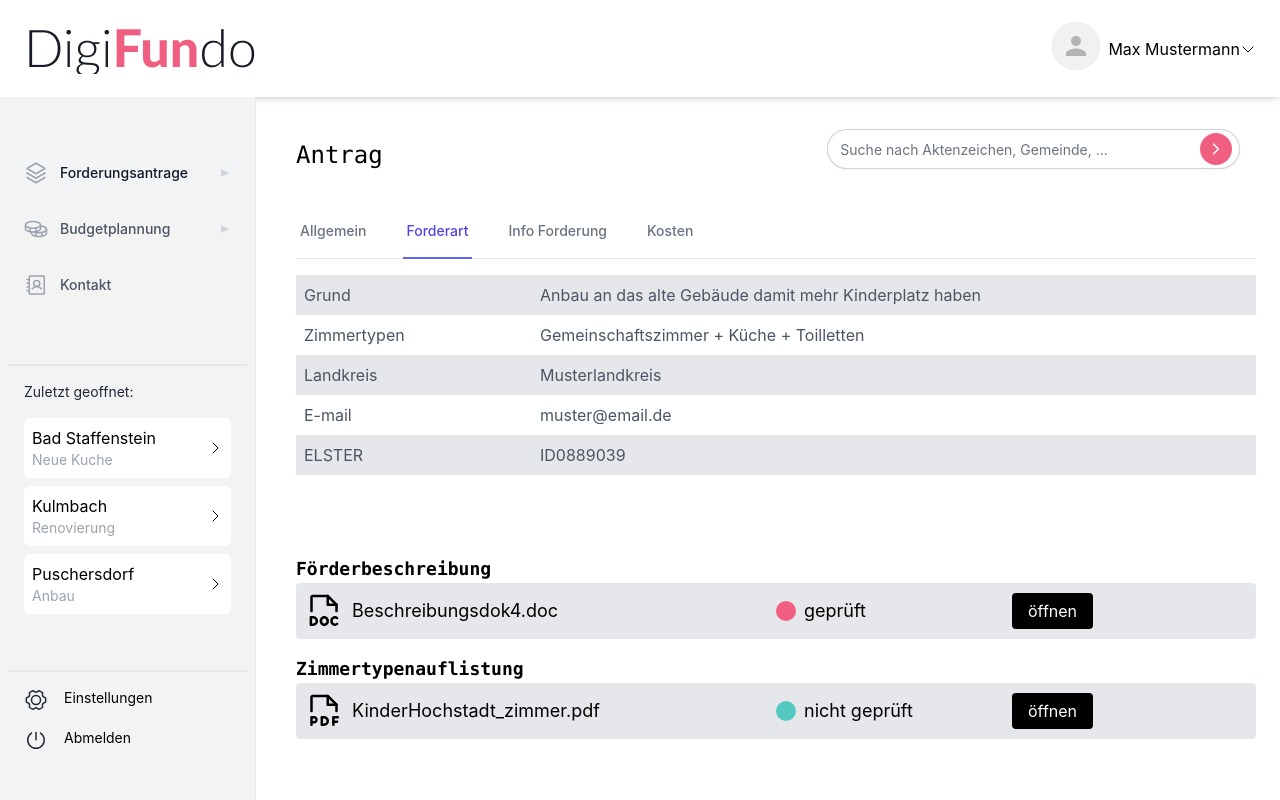
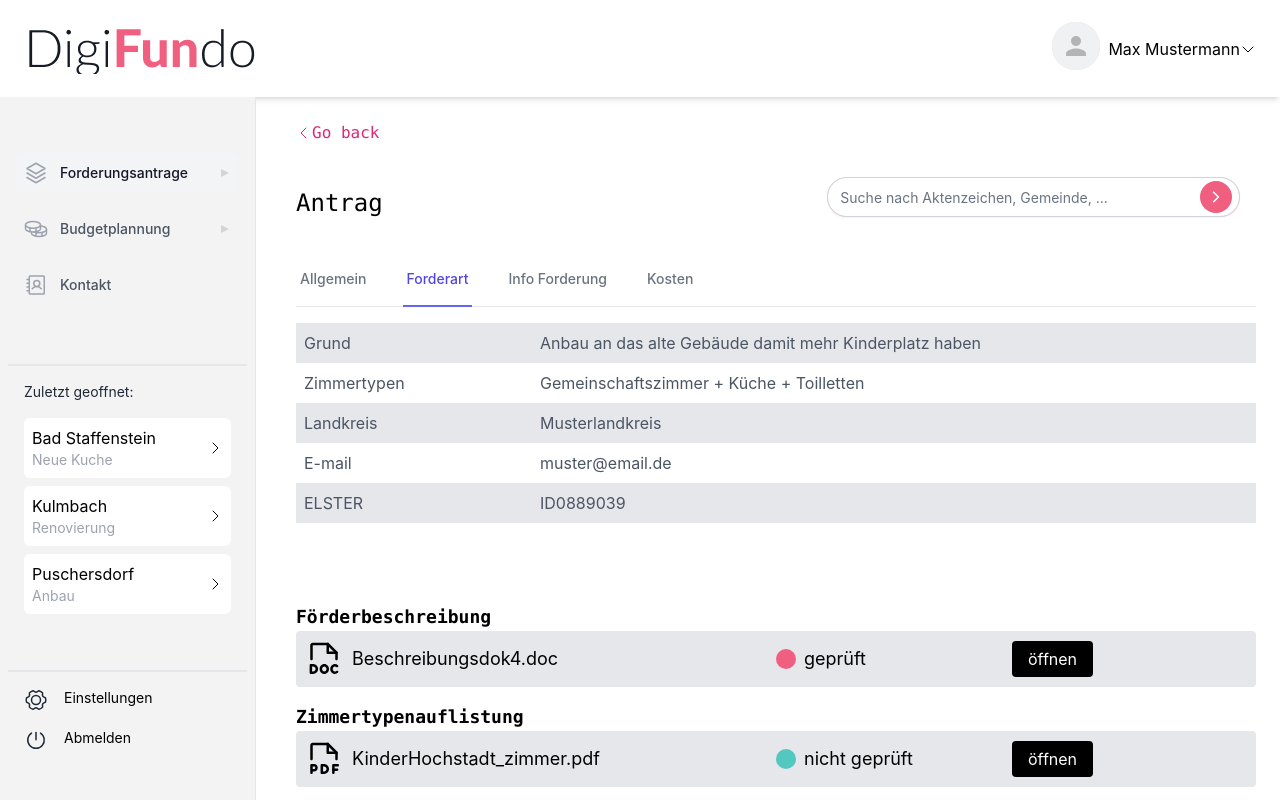
Before and after one commit to habdams/digifundoTest, a Next.js app in the folder client/super-digi-fundo/: page /antragsliste in a window 1280 px wide. Built offline with nearby package versions, Linux system fonts and the light colour scheme.

Commit message:
atragsliste page style update

```diff
--- a/client/super-digi-fundo/pages/antragsliste.tsx
+++ b/client/super-digi-fundo/pages/antragsliste.tsx
@@ -1,5 +1,7 @@
 import type { ReactElement } from "react";
 import Image from 'next/image';
+import Link from "next/link";
+import { CaretLeft } from "phosphor-react";
 import searchIcon from "../utils/search-icon.svg";
 import Layout from '../components/layout';
 
@@ -25,8 +27,20 @@ function classNames(...classes) {
 
 const Antragsliste = () => (
     <>
+        <div className="font-mono hover:text-pink-400 text-pink-600  mt-6 ml-4 px-6">
+            <Link href={'/forderungsantrage'} >
+                <a className="flex flex-row items-center">
+                    <CaretLeft /> Go back
+                </a>
+            </Link>
+
+        </div>
         <div className="flex flex-row justify-between items-center py-6">
-            <h1 className="px-6 text-2xl ml-4 mt-2 font-mono">Antrag</h1>
+
+            <div className="ml-4 px-6">
+                <h1 className="text-2xl mt-2 font-mono">Antrag</h1>
+            </div>
+
             <div className="mt-1 relative flex px-6 pb-2 h-14 justify-end items-center flex-1 flex-row">
                 <div className="bg-red-200 w-1/2 h-10 m-4 content-center rounded-full">
                     <input
```
